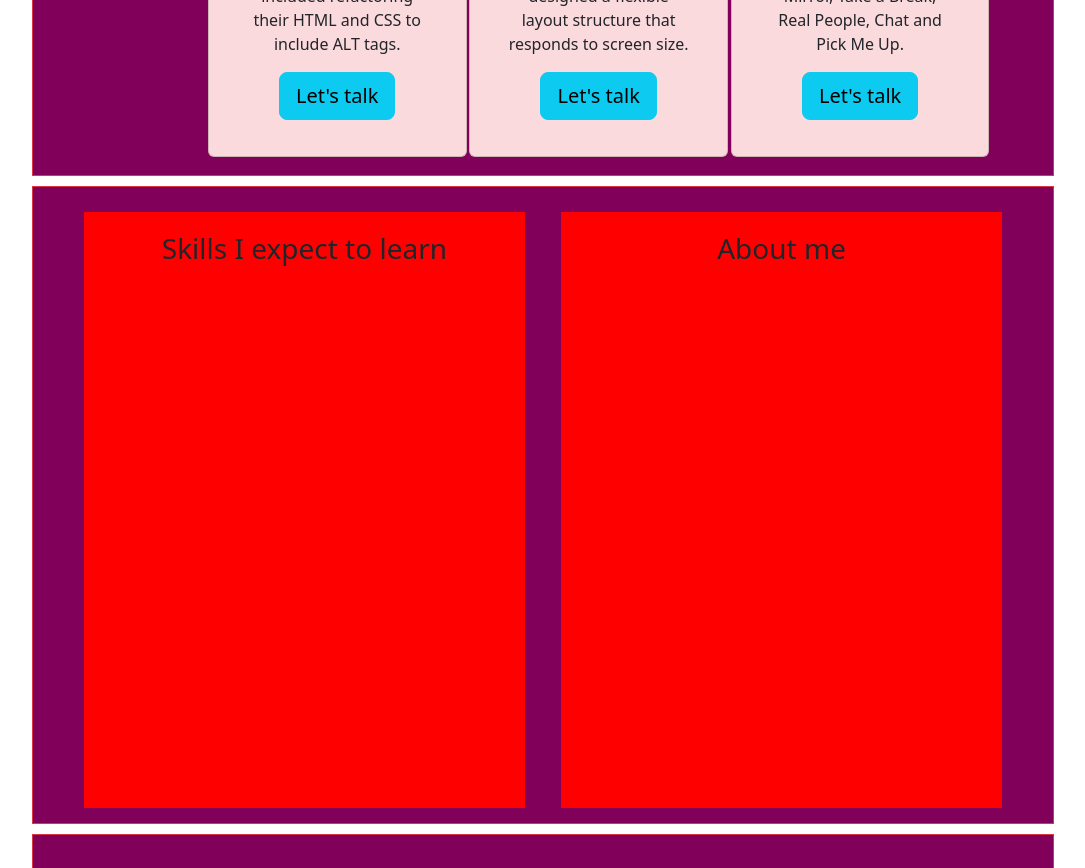
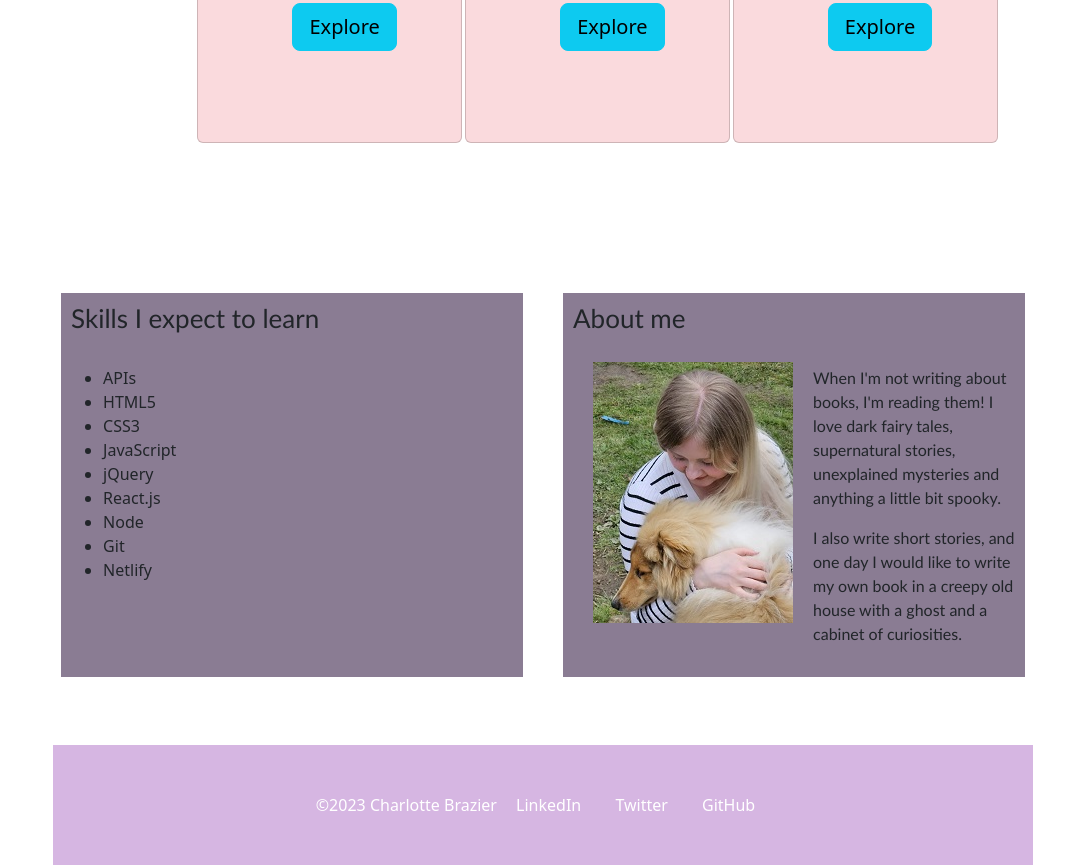
Before and after one commit to CharlotteBGH/bootstrap-portfolio, a plain HTML site: page index.html in a window 1280 px wide. Shown: the part 1358-2226 px from the top of the page, without its empty margins (97-1182 px from the left). Drawn offline with nearby package versions, Linux system fonts and the light colour scheme.

Commit message:
added 'About Me' and 'Skills' box text, added footer with hover links, added alt text and links

```diff
--- a/index.html
+++ b/index.html
@@ -14,11 +14,11 @@
   </head>
   <body>
     <div
-      class="d-flex vh-100 flex-wrap justify-content-evenly align-items-center border border-primary"
+      class="d-flex vh-100 flex-wrap justify-content-evenly align-items-center"
     >
       <nav class="navbar navbar-expand-sm navbar-light" id="topnavbar">
         <div class="container">
-          <a class="navbar-brand" href="#"
+          <a class="navbar-brand"
             ><img src="./images/charlotte-brazier.png"
           /></a>
           <button
@@ -59,8 +59,20 @@
                   class="dropdown-menu"
                   aria-labelledby="navbarDropdownMenuLink"
                 >
-                  <li><a class="dropdown-item" href="#">Journalism</a></li>
-                  <li><a class="dropdown-item" href="#">Short stories</a></li>
+                  <li>
+                    <a
+                      class="dropdown-item"
+                      href="https://charlottebrazier.wordpress.com/published-work/"
+                      >Journalism</a
+                    >
+                  </li>
+                  <li>
+                    <a
+                      class="dropdown-item"
+                      href="https://snowflakefairytales.co.uk/"
+                      >Short stories</a
+                    >
+                  </li>
                 </ul>
               </li>
             </ul>
@@ -68,7 +80,7 @@
         </div>
       </nav>
 
-      <div class="border border-danger item item-one">
+      <div class="item item-one">
         <div class="jumbotron-fluid">
           <h1 class="display-4">Are you ready to start your story?</h1>
           <p class="lead">
@@ -97,20 +109,24 @@
             <strong>and</strong> backend.
           </p>
           <p class="lead">
-            <a class="btn btn-info btn-lg" href="#" role="button">Let's talk</a>
+            <a
+              class="btn btn-info btn-lg"
+              href="mailto:charlottebrazier@hotmail.com"
+              role="button"
+              >Let's talk</a
+            >
           </p>
         </div>
       </div>
 
-
-        <div class="border border-danger item item-one">
-          <h3>Work</h3>
+      <div class="item item-one">
+        <h3 id="work">Work</h3>
         <div class="item-one d-flex flex-row">
           <div class="card mx-auto">
             <img
-                src="./images/books-and-education.png"
+              src="./images/refactoring-horiseon-website.png"
               class="card-img-top"
-                alt="..."
+              alt="Refactoring the Horiseon website"
             />
             <div class="card-body">
               <h3>Refactoring the Horiseon website</h3>
@@ -119,18 +135,20 @@
                 homepage needed to be more accessible. This included refactoring
                 their HTML and CSS to include ALT tags.
               </p>
-                <a class="btn btn-info btn-lg" href="#" role="button">Let's talk</a>
+              <a class="btn btn-info btn-lg" href="https://github.com/CharlotteBGH/week1challenge" role="button">Explore</a>
             </div>
           </div>
 
           <div class="card mx-auto">
-           <img src="./images/fine-art.png" class="card-img-top" alt="..." />
+            <img src="./images/flexbox-website.png" class="card-img-top" alt="Using Flexbox to style a page" />
             <div class="card-body">
               <h3>Using Flexbox to style a page</h3>
               <p class="card-text">
-                  Flexbox is a powerful tool for creating a stylish and functional website. To create my portfolio page, I designed a flexible layout structure that responds to screen size.
+                Flexbox is a powerful tool for creating a stylish and functional
+                website. To create my portfolio page, I designed a flexible
+                layout structure that responds to screen size.
               </p>
-                <a class="btn btn-info btn-lg" href="#" role="button">Let's talk</a>
+              <a class="btn btn-info btn-lg" href="https://charlottebgh.github.io/charlotte-brazier-portfolio/" role="button">Explore</a>
             </div>
           </div>
 
@@ -138,38 +156,78 @@
             <img
               src="./images/national-news.png"
               class="card-img-top"
-                alt="..."
+              alt="National newspapers and magazines"
             />
             <div class="card-body">
               <h3>National news and magazines</h3>
               <p class="card-text">
-                As a journalist for the national press, I have written real-life articles and features for titles including the Sun, Mirror, Take a Break, Real People, Chat and Pick Me Up.
+                As a journalist for the national press, I have written real-life
+                articles and features for titles including the Sun, Mirror, Take
+                a Break, Real People, Chat and Pick Me Up.
               </p>
-                <a class="btn btn-info btn-lg" href="#" role="button">Let's talk</a>
+              <a
+                class="btn btn-info btn-lg"
+                href="https://charlottebrazier.wordpress.com/published-work/"
+                role="button"
+                >Explore</a
+              >
             </div>
           </div>
         </div>
       </div>
 
-          <div class="border border-danger item item-one">
+      <div class="item item-one">
         <div class="item">
           <h3>Skills I expect to learn</h3>
-            </div>
-              <div class="item">
-              <h3>About me</h3>
-              </div>
+          <ul>
+            &nbsp
+            <li>APIs</li>
+            <li>HTML5</li>
+            <li>CSS3</li>
+            <li>JavaScript</li>
+            <li>jQuery</li>
+            <li>React.js</li>
+            <li>Node</li>
+            <li>Git</li>
+            <li>Netlify</li>
+          </ul>
         </div>
 
-          <div class="border border-danger item item-one">
-
+        <div class="item">
+          <h3 id="about">About me</h3>
+          &nbsp
+          <img
+            src="./images/charlotte-dog.jpg"
+            alt="Charlotte with a dog"
+            style="float: left; margin: 5px"
+          />
+          <p>
+            When I'm not writing about books, I'm reading them! I love dark
+            fairy tales, supernatural stories, unexplained mysteries and
+            anything a little bit spooky.
+          </p>
+          <p>
+            I also write short stories, and one day I would like to write my own
+            book in a creepy old house with a ghost and a cabinet of curiosities.
+          </p>
         </div>
 
-
-
-
-
+          <div class="container my-5">
+            <footer class="bg-light text-center text-white">
+              <div class="text-center p-5" style="background-color: #bd86d293">
+                ©2023 Charlotte Brazier
+                <a
+                  class="text-white"
+                  href="https://uk.linkedin.com/in/charlotte-brazier"
+                  >LinkedIn</a
+                >
+                <a class="text-white" href="https://twitter.com/charlottemilyb"
+                  >Twitter</a>
+                  <a class="text-white" href="https://github.com/CharlotteBGH"
+                  >GitHub</a
+                >
               </div>
-        </div>
+            </footer>
           </div>
     </div>
   </body>
--- a/style.css
+++ b/style.css
@@ -45,20 +45,18 @@ img {
 }
 
 .item {
-  width: 45%;
-  height: 100%;
-  margin: 5px;
-  padding: 20px;
-  background-color: red;
-  border-color: rgb(0, 128, 15);
-  border-width: 5px;
-  text-align: center;
+  width: 46%;
+  height: 62%;
+  margin: 20px;
+  padding: 10px;
+  background-color: #8a7c93;
+  text-align: left;
 }
 
 .item-one {
   width: 80%;
   height: 80%;
-  background-color: rgb(128, 0, 90);
+  background-color: #fff;
   justify-content: space-evenly;
   display: flex;
   flex-wrap: wrap;
@@ -68,10 +66,46 @@ img {
   justify-content: center;
   background-color: #fadadd;
   width: 33%;
-  height: 100;
-  padding: 20px;
-  margin: 20px;
+  padding: 20px 20px;
+  text-align: center;
+  display: flex;
+  flex-wrap: wrap;
+}
+
+p {
+  font-size: 16px;
+  font-family: "Gill Sans", "Gill Sans MT", "Calibri", "Trebuchet MS",
+    sans-serif;
+}
+
+h3 {
+  font-size: 26px;
+  font-style: bold;
+  font-family: "Gill Sans", "Gill Sans MT", "Calibri", "Trebuchet MS",
+    sans-serif;
+}
+
+h2 {
+  font-size: 34px;
+  font-family: "Gill Sans", "Gill Sans MT", "Calibri", "Trebuchet MS",
+    sans-serif;
+}
+a {
+  color: #ffffff;
+  text-decoration: none;
+  text-align: center;
+  padding: 15px;
+}
+
+a:hover {
+  background-color: #f2d2bd;
   text-align: center;
 }
 
-h3
+.footer {
+  padding: 30px;
+  font-family: "Trebuchet MS", "Lucida Sans Unicode", "Lucida Grande",
+    "Lucida Sans", Arial, sans-serif;
+  text-align: center;
+  align-items: center;
+}
```
Also changed, not shown: images/charlotte-dog.jpg (added), images/flexbox-website.png (added), images/refactoring-horiseon-website.png (added). Lines whose indentation alone changed are shown as unchanged.
